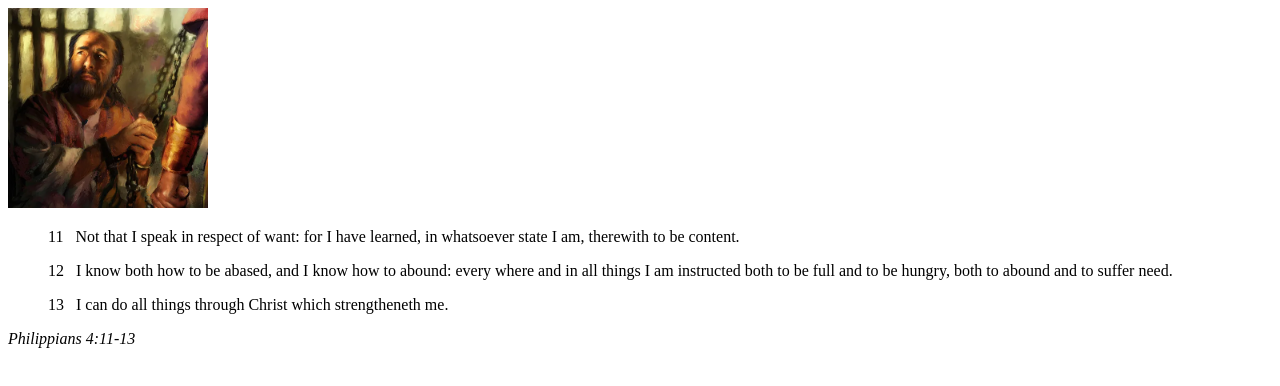
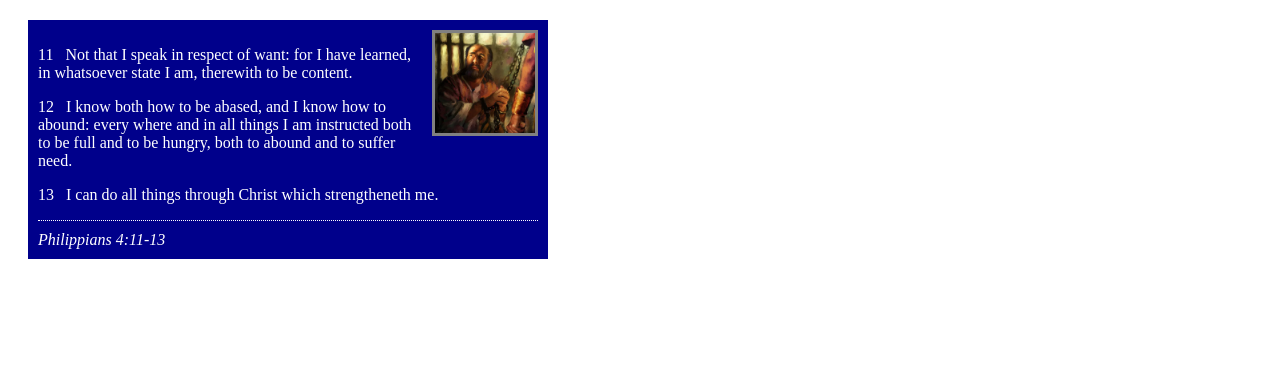
Before and after one commit to JohnattanIsrael/wdd130, a plain HTML site: page week02/box-model.html in a window 1280 px wide. Drawn offline with Linux system fonts and the light colour scheme.

Commit message:
box-model practice

```diff
--- a/week02/box-model.html
+++ b/week02/box-model.html
@@ -1,21 +1,29 @@
 <!DOCTYPE html>
 <html lang="en">
+
 <head>
     <meta charset="UTF-8">
     <meta name="viewport" content="width=device-width, initial-scale=1.0">
     <title>Box Model Activity</title>
+    <link rel="stylesheet" href="./styles/box-model.css">
 </head>
+
 <body>
     <main>
         <div class="callout">
-            <img src="images/apostle-paul-imprisoned.webp" alt="Paul the Apostle - Imprisoned in Rome" width="200" height="200">
+            <img src="images/apostle-paul-imprisoned.webp"
+              alt="Paul the Apostle - Imprisoned in Rome" width="200" height="200">
             <blockquote>
-                <p>11 &nbsp; Not that I speak in respect of want: for I have learned, in whatsoever state I am, therewith to be content.</p>
-                <p>12 &nbsp; I know both how to be abased, and I know how to abound: every where and in all things I am instructed both to be full and to be hungry, both to abound and to suffer need.</p>
+                <p>11 &nbsp; Not that I speak in respect of want: for I have learned, in whatsoever
+                    state I am, therewith to be content.</p>
+                <p>12 &nbsp; I know both how to be abased, and I know how to abound: every where and
+                    in all things I am instructed both to be full and to be hungry, both to abound
+                    and to suffer need.</p>
                 <p>13 &nbsp; I can do all things through Christ which strengtheneth me.</p>
             </blockquote>
             <cite>Philippians 4:11-13</cite>
         </div>
     </main>
 </body>
+
 </html>
--- a/week02/styles/box-model.css
+++ b/week02/styles/box-model.css
@@ -1,15 +1,30 @@
 .callout {
-
+    display: block;
+    max-width: 500px;
+    margin: 20px;
+    padding: 10px;
+    background: darkblue;
+    flex-direction: row-reverse;
 }
 
 .callout img {
-
+    float: right;
+    margin-left: 15px;
+    margin-bottom: 10px;
+    width: 100px;
+    height: 100%;
+    border: 3px solid gray;
 }
 
 blockquote {
-
+    margin: 0px;
+    padding: 0px;
+    color: white;
 }
 
 cite {
-
+    display: block;
+    color: white;
+    padding-top: 10px;
+    border-top: 1px dotted white;
 }
```
